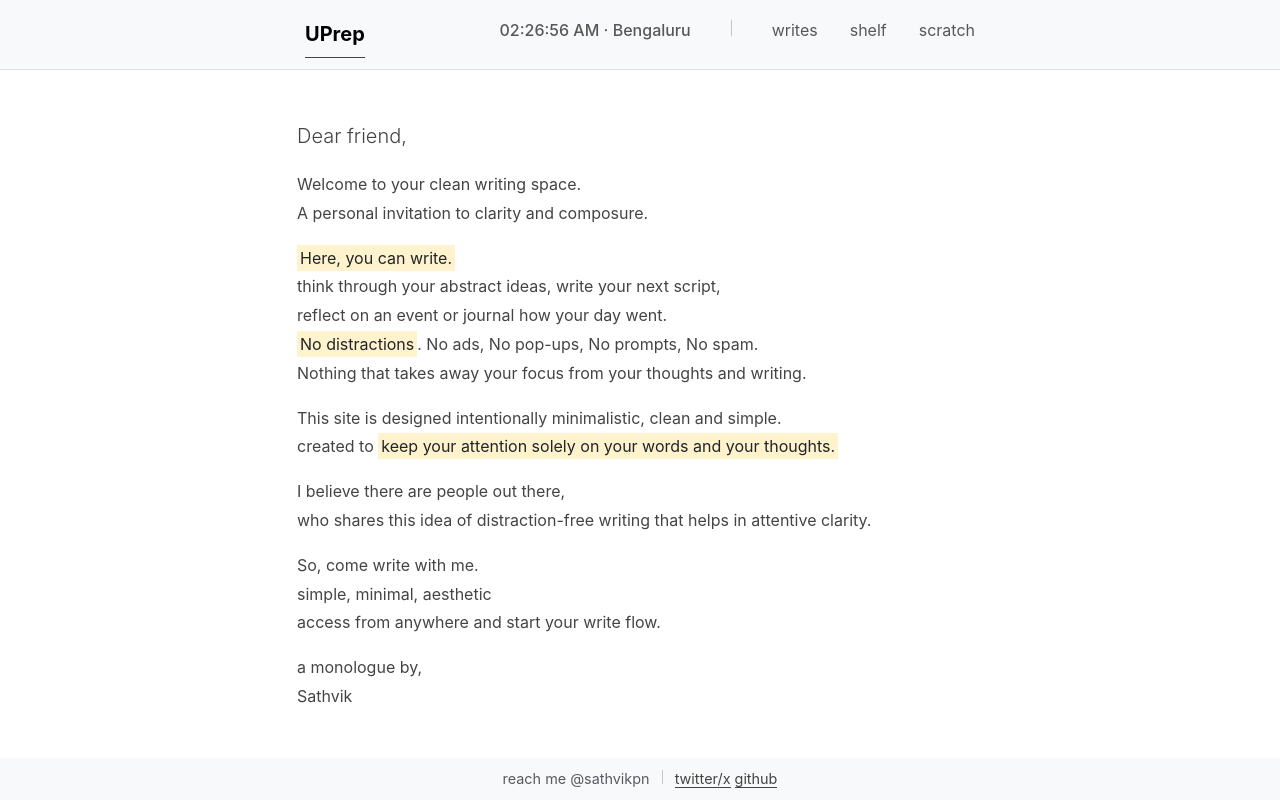
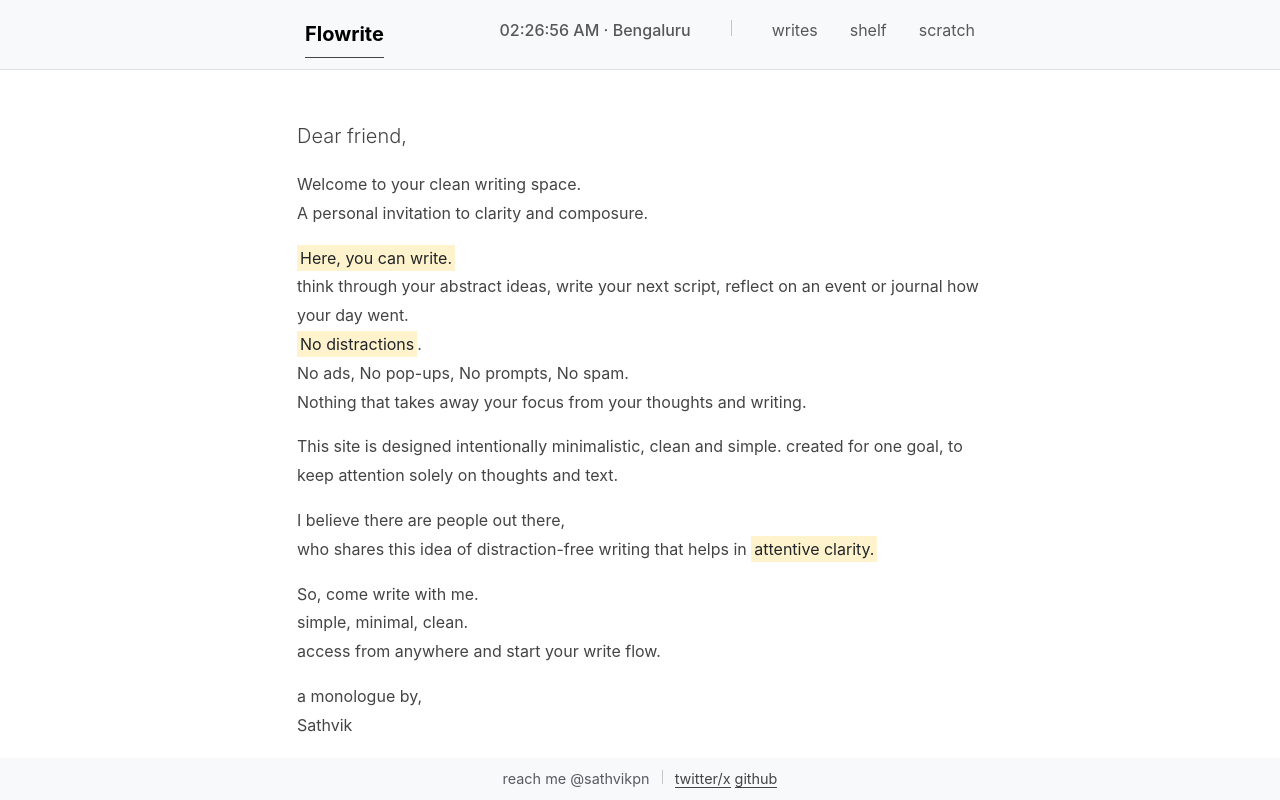
Before and after one commit to SathvikPN/flowrite, a Flask app: page / in a window 1280 px wide. Run offline with Flask 3, Linux system fonts and the light colour scheme.

Commit message:
PIVOT, i say PIVOT

```diff
--- a/content/index_article.md
+++ b/content/index_article.md
@@ -6,17 +6,18 @@ A personal invitation to clarity and composure.
 <mark>Here, you can write.</mark>
 think through your abstract ideas, write your next script,
 reflect on an event or journal how your day went.
-<mark>No distractions</mark>. No ads, No pop-ups, No prompts, No spam.
+<mark>No distractions</mark>.
+No ads, No pop-ups, No prompts, No spam.
 Nothing that takes away your focus from your thoughts and writing.
 
 This site is designed intentionally minimalistic, clean and simple.
-created to <mark>keep your attention solely on your words and your thoughts. </mark>
+created for one goal, to keep attention solely on thoughts and text.
 
 I believe there are people out there,
-who shares this idea of distraction-free writing that helps in attentive clarity.
+who shares this idea of distraction-free writing that helps in <mark>attentive clarity.</mark>
 
 So, come write with me.
-simple, minimal, aesthetic
+simple, minimal, clean.
 access from anywhere and start your write flow.
 
 a monologue by,
--- a/templates/base.html
+++ b/templates/base.html
@@ -3,7 +3,7 @@
 <head>
     <meta charset="UTF-8">
     <meta name="viewport" content="width=device-width, initial-scale=1.0">
-    <title>UPrep | {% block title %}{% endblock %} </title>
+    <title>Flowrite | {% block title %}{% endblock %} </title>
     <link href="https://fonts.googleapis.com/css2?family=Inter:wght@400;500;600;700&display=swap" rel="stylesheet">
     <link href="https://cdn.jsdelivr.net/npm/bootstrap@5.3.2/dist/css/bootstrap.min.css" rel="stylesheet">
     <link rel="stylesheet" href="/static/styles.css">
@@ -14,7 +14,7 @@
     <nav id="navbar-example" class="navbar navbar-expand-lg bg-light fixed-top">
         <div class="container d-flex align-items-center justify-content-between flex-wrap">
             <div class="navbar-brand-container">
-                <a class="navbar-brand navbar-brand-title" href="index.html">UPrep</a>
+                <a class="navbar-brand navbar-brand-title" href="index.html">Flowrite</a>
             </div>
             <button class="navbar-toggler" type="button" data-bs-toggle="collapse" data-bs-target="#navbarNav" aria-controls="navbarNav" aria-expanded="false" aria-label="Toggle navigation">
                 <span class="navbar-toggler-icon"></span>
```
Also changed, not shown: README.md.
